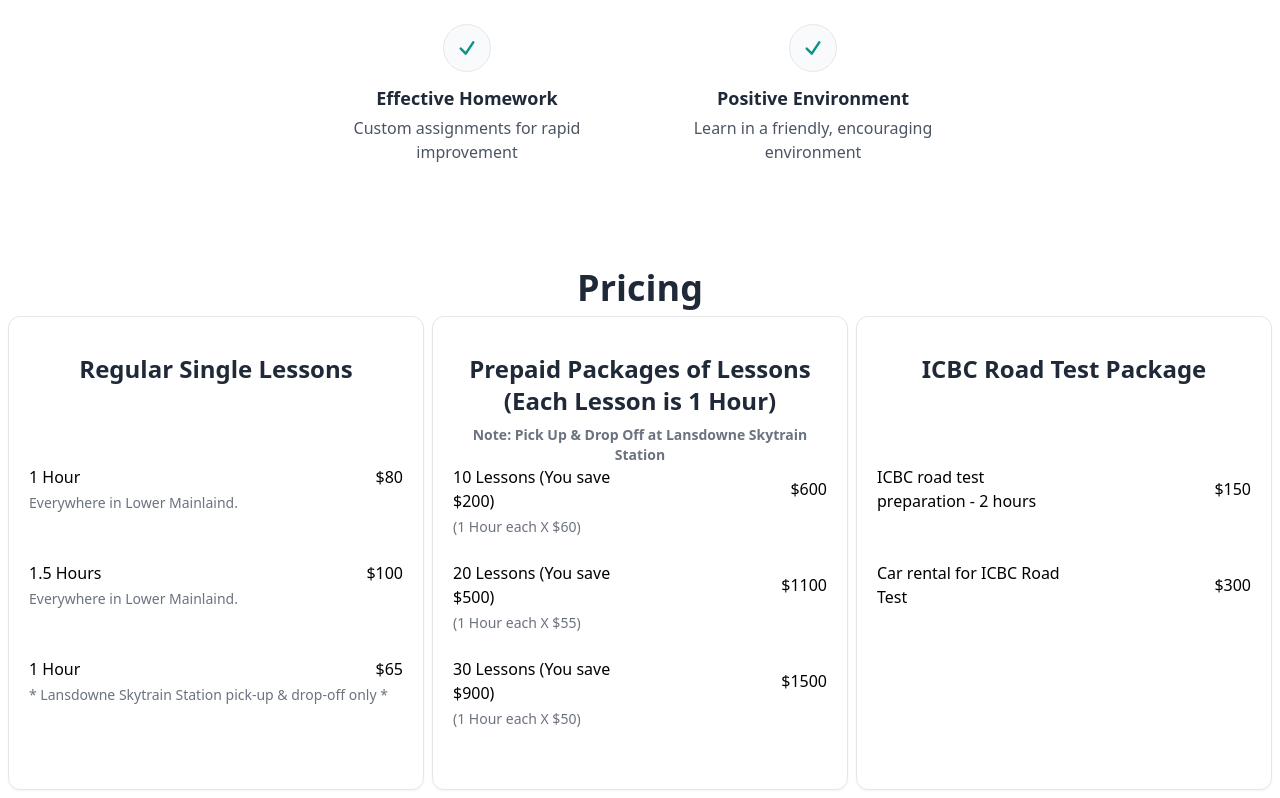
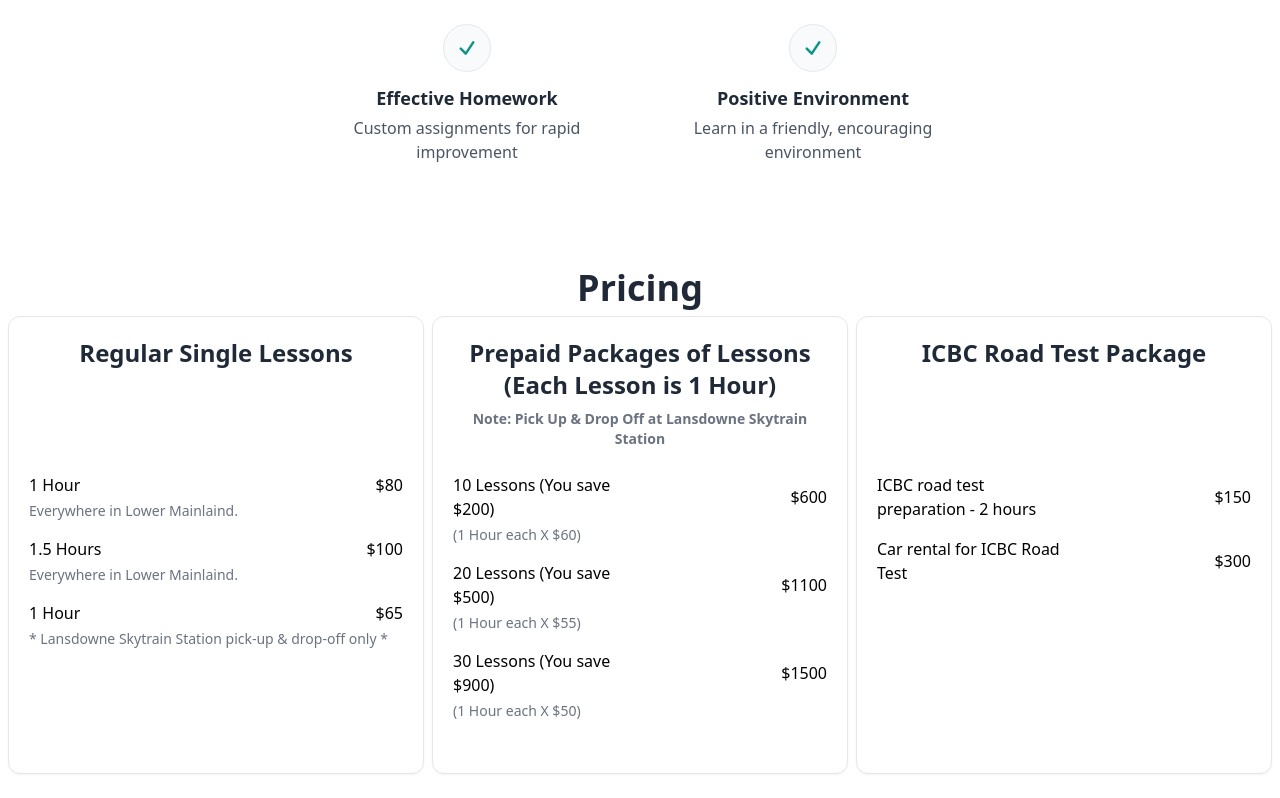
Before and after one commit to localhost5001/checkdriving, a Nuxt app: page / in a window 1280 px wide. Shown: the part 938-1736 px from the top of the page. Built offline with nearby package versions, Linux system fonts and the light colour scheme.

Commit message:
adjust height of pricing card header for large screens

```diff
--- a/components/pricingCard.vue
+++ b/components/pricingCard.vue
@@ -2,13 +2,13 @@
   <div
     class="flex flex-col bg-white border border-gray-200 shadow-sm rounded-xl p-4 md:p-5"
   >
-    <div class="text-center m-4 h-22 md:h-20">
+    <div class="text-center mb-2 lg:mb-6 h-22 lg:h-24">
       <span class="text-2xl font-bold text-gray-800">{{ title }}</span>
       <p class="text-sm font-bold text-gray-500 mt-2">{{ note }}</p>
     </div>
     <div class="py-4">
       <ul>
-        <li v-for="rate in rates" class="mb-4 h-20">
+        <li v-for="rate in rates" class="mb-4 h-22">
           <div class="divider"></div>
           <div class="grid grid-cols-2 items-center">
             <span class="text-left">
```
